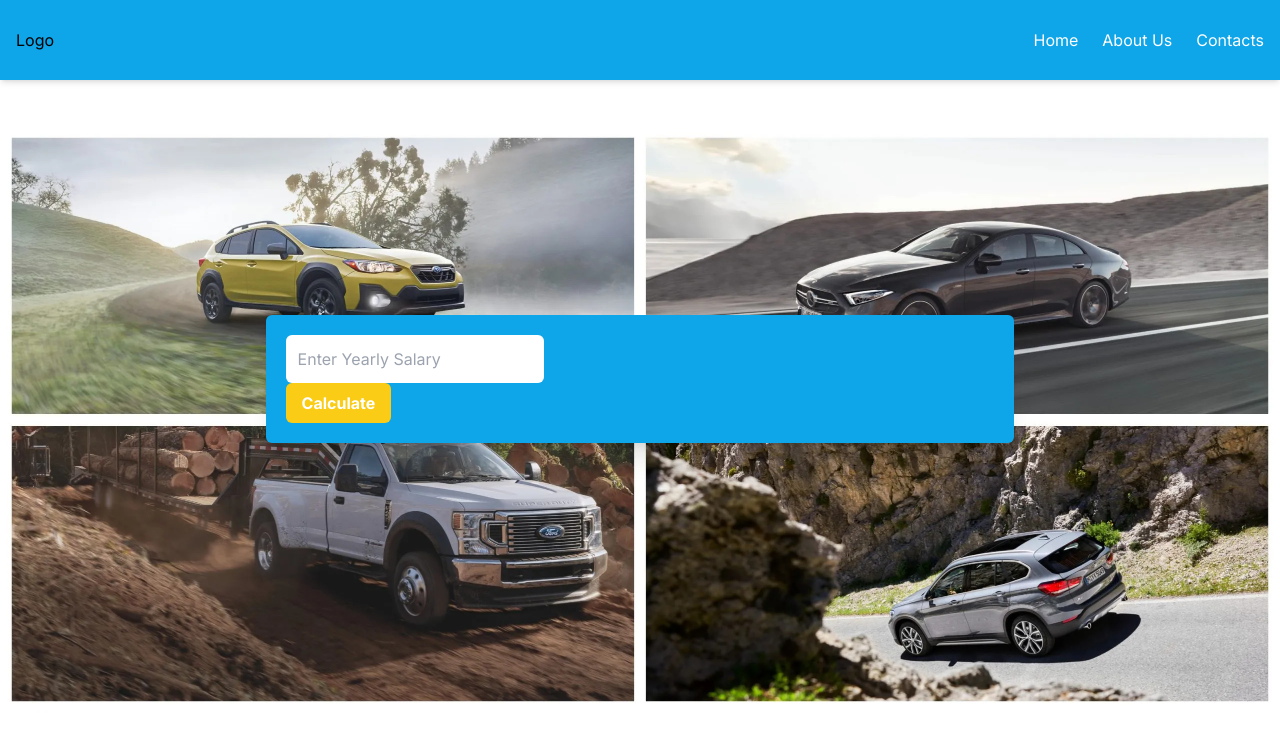
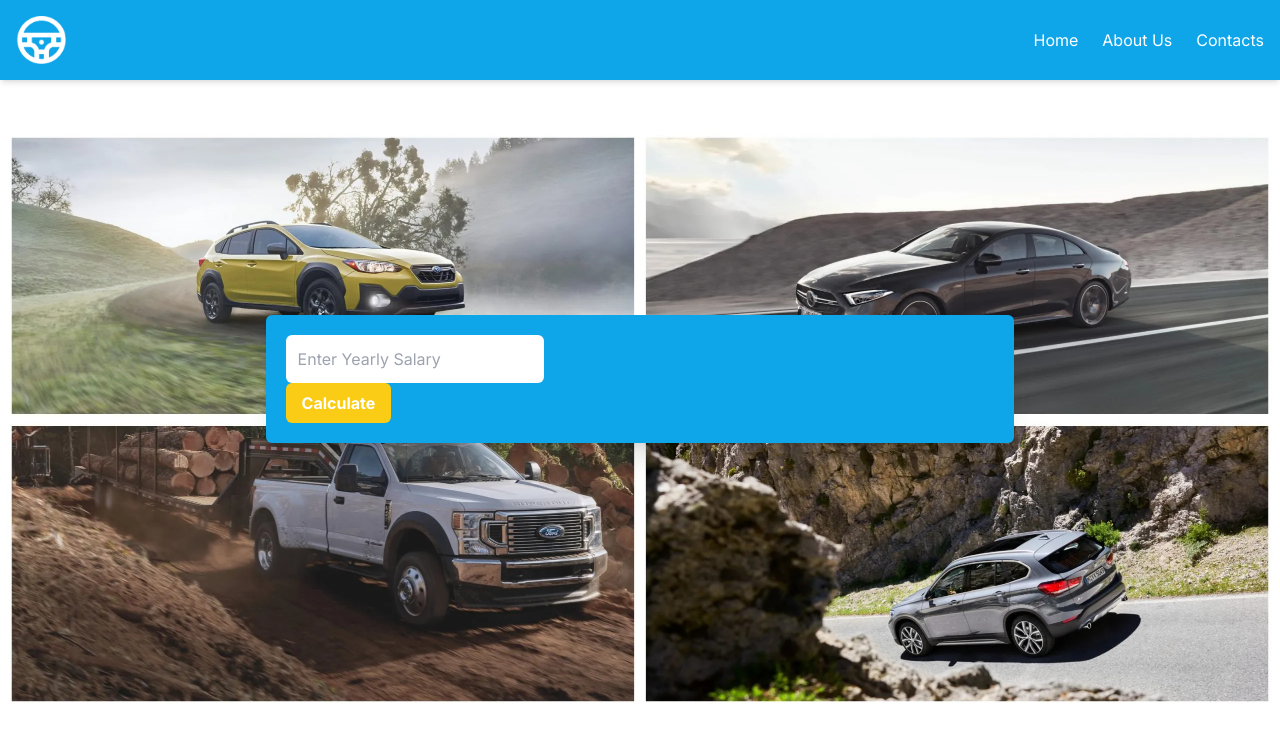
Before and after one commit to erom03/ShellHacks-2023, a Next.js app: page / in a window 1280 px wide. Shown: the top 740 px of the page. Built offline with nearby package versions, Linux system fonts and the light colour scheme.

Commit message:
Logo in NavBar

```diff
--- a/app/components/navigation/Logo.tsx
+++ b/app/components/navigation/Logo.tsx
@@ -1,9 +1,56 @@
-import React from 'react'
+"use client";
+import Image from "next/image";
+import { useEffect, useState } from "react";
+import Link from "next/link";
 
 const Logo = () => {
+  //update the size of the logo when the size of the screen changes
+  const [width, setWidth] = useState(0);
+
+  const updateWidth = () => {
+    const newWidth = window.innerWidth;
+    setWidth(newWidth);
+  };
+
+  useEffect(() => {
+    window.addEventListener("resize", updateWidth);
+    updateWidth();
+  }, []);
+
+  // change between the logo and the button when the user scrolls
+  const [showButton, setShowButton] = useState(false);
+
+  const changeNavButton = () => {
+    if (window.scrollY >= 400 && window.innerWidth < 768) {
+      setShowButton(true);
+    } else {
+      setShowButton(false);
+    }
+  };
+
+  useEffect(() => {
+    window.addEventListener("scroll", changeNavButton);
+  }, []);
+
   return (
-    <div>Logo</div>
-  )
-}
+    <>
+      <Link href="/" style={{ display: showButton ? "none" : "block" }}>
+        <Image
+          src="/images/LogoWhite.png"
+          alt="Logo"
+          width={50}
+          height={50}
+          className="relative"
+        />
+      </Link>
+      <div
+        style={{
+          display: showButton ? "block" : "none",
+        }}
+      >
+      </div>
+    </>
+  );
+};
 
-export default Logo
+export default Logo;
```
Also changed, not shown: public/images/LogoWhite.png (added).
